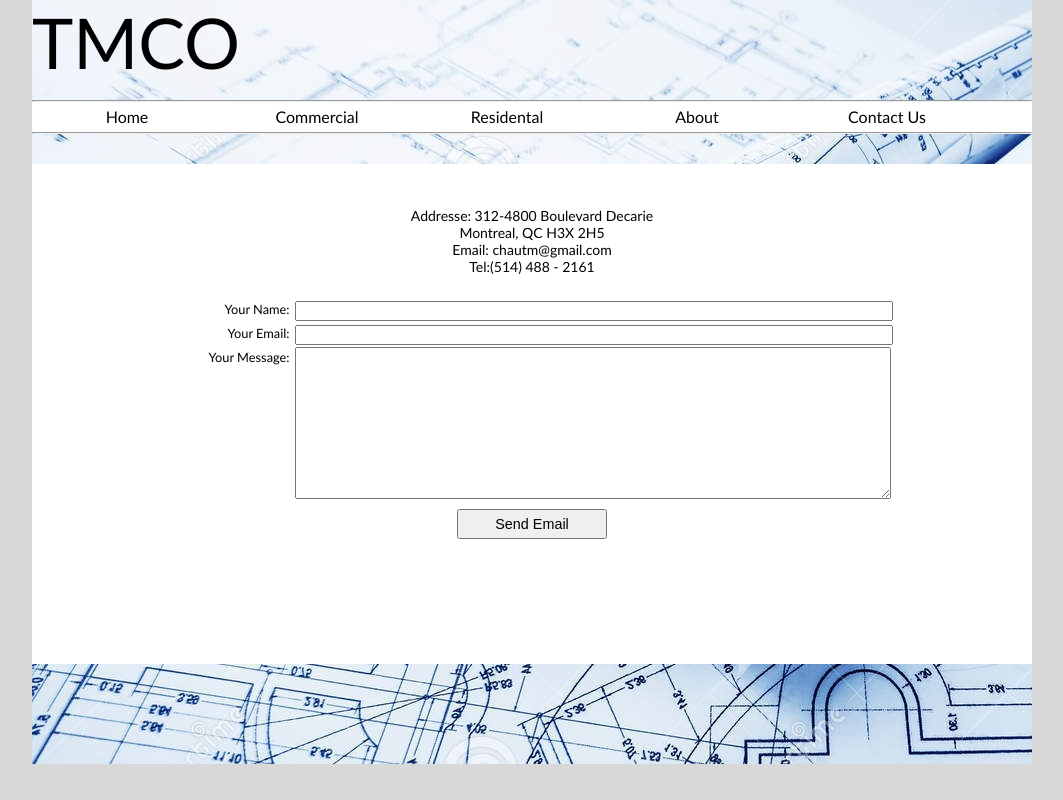
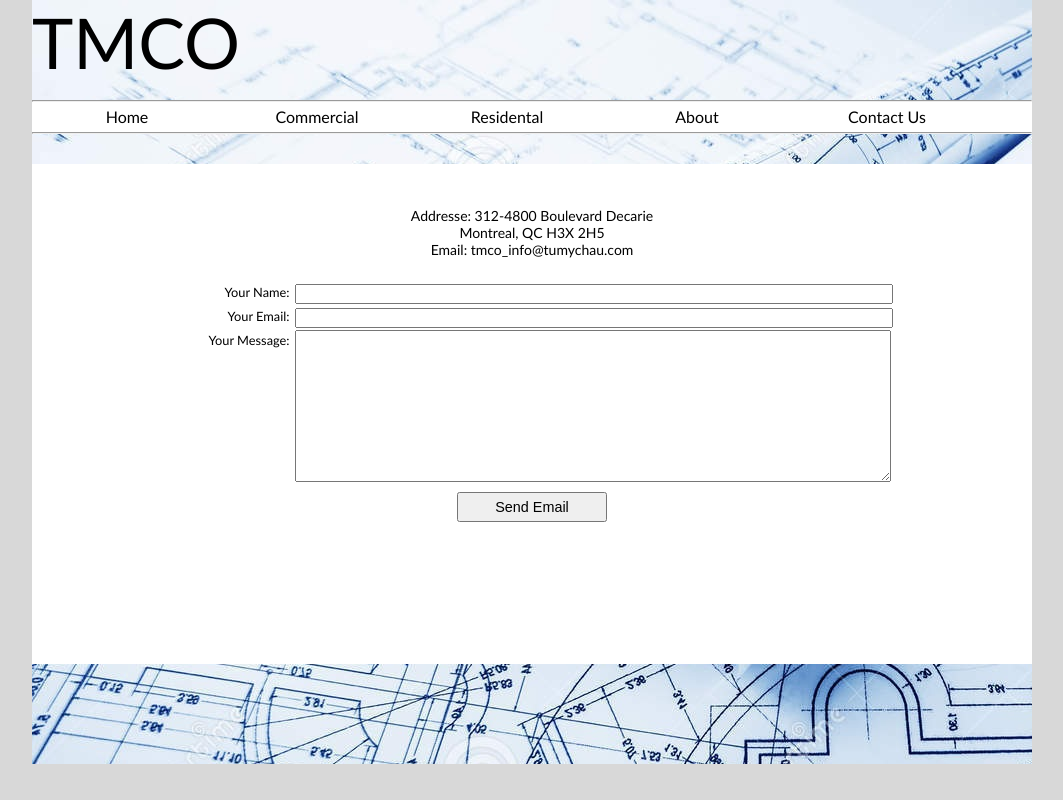
Before and after one commit to chautm/tmco, a PHP site: page /ContactUs.php in a window 1280 px wide. Shown: the whole page, without its empty margins (108-1171 px from the left). Run offline with PHP 8.4, Linux system fonts and the light colour scheme.

Commit message:
update phone

```diff
--- a/ContactUs.php
+++ b/ContactUs.php
@@ -35,8 +35,7 @@
 						</br></br>
                       	<p>Addresse: 312-4800 Boulevard Decarie</br>
 						Montreal, QC  H3X 2H5 </br>
-						Email: chautm@gmail.com</br>
-						Tel:(514) 488 - 2161 <br/>
+						Email: tmco_info@tumychau.com</br>
 						</p>
 						</br>
                   </fieldset>
--- a/footer.php
+++ b/footer.php
@@ -2,7 +2,6 @@
     <address>
 				<br/>
                <p>312-4800 Boulevard Decarie, Montreal, QC  H3X 2H5 &bull;
-               (514) 488 - 2161 <br/>
 			   </p>
                <?php
 				echo "Copyright &copy; 2015 - " . date("Y") ;
```
